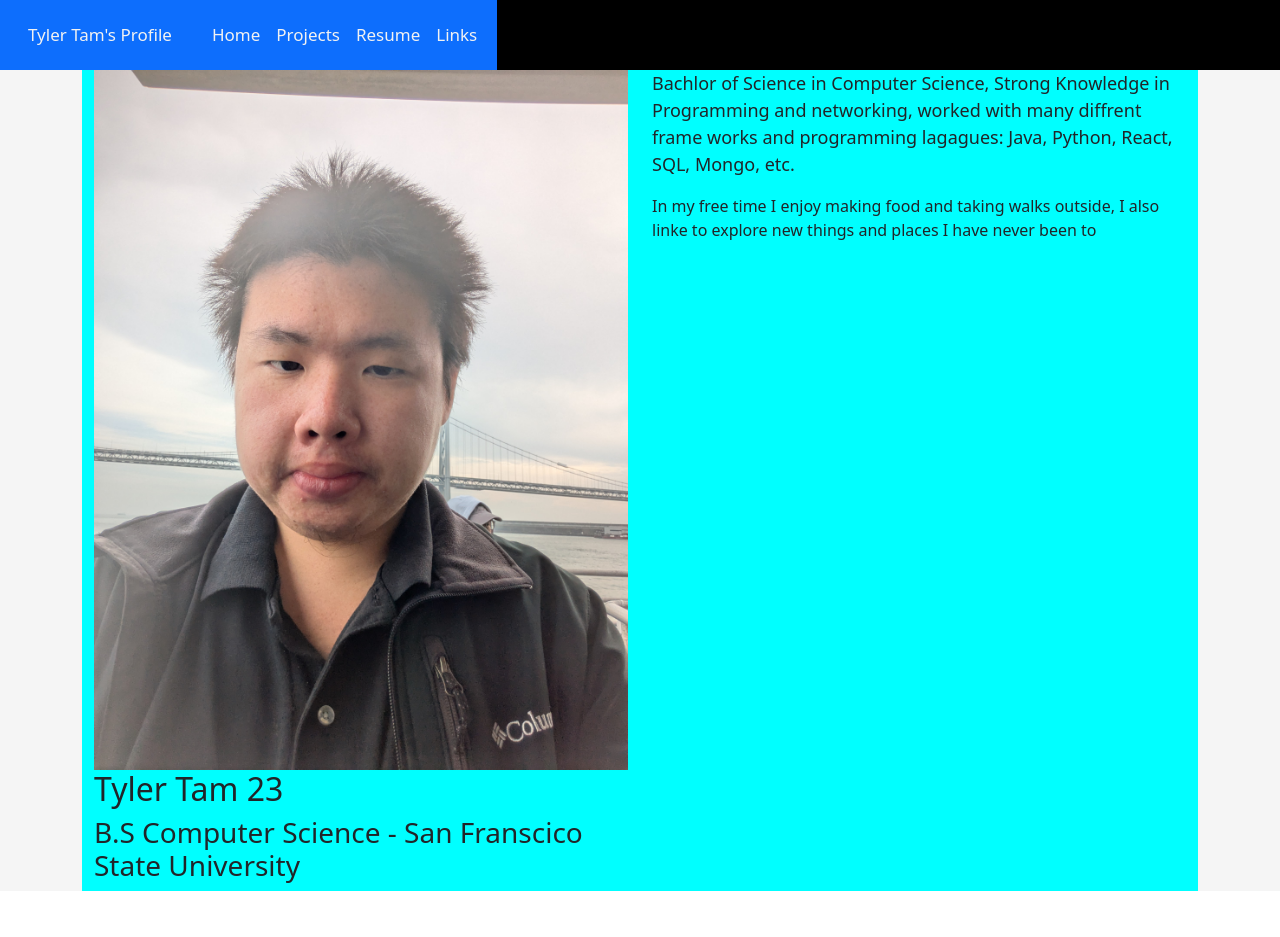
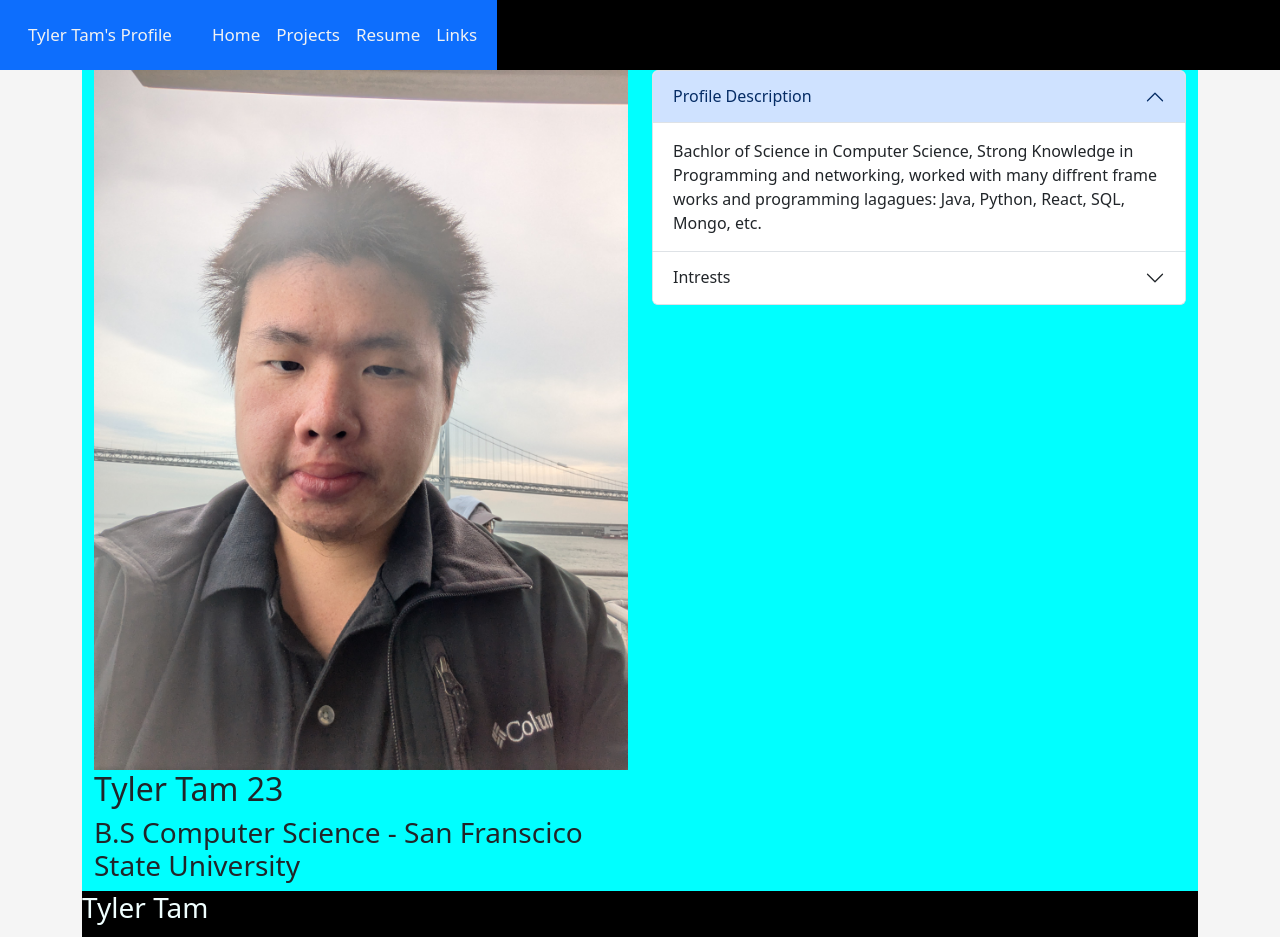
Before and after one commit to tytamz2/profile-site, a React (Create React App) app in the folder frontend/: page / in a window 1280 px wide. Shown: the top 937 px of the page. Before the commit the page ends 891 px from the top, so only its background shows below. Built offline with nearby package versions, Linux system fonts and the light colour scheme.

Commit message:
Added footer and clean up imports

```diff
--- a/frontend/src/componets/Home/Home.js
+++ b/frontend/src/componets/Home/Home.js
@@ -1,11 +1,8 @@
 import React, { useEffect, useState } from 'react';
-import navbar from '../Layout/nav'
-import Button from 'react-bootstrap/Button';
-import Modal from 'react-bootstrap/Modal';
-import Stack from 'react-bootstrap/Stack';
 import Row from 'react-bootstrap/Row';
 import Col from 'react-bootstrap/Col';
 import Container from 'react-bootstrap/esm/Container';
+import Accordion from 'react-bootstrap/Accordion';
 import '../../css/Home.css'
 
 function Home(){
@@ -13,7 +10,7 @@ function Home(){
 
 
     return(
-        <Container className='home'>
+        <Container className='home' fluid="xl">
         <Row>
           <Col>
             <Row>
@@ -27,15 +24,25 @@ function Home(){
           </Col>
           <Col>
             <Row>
-              <p className='profileDesc'>
-                Bachlor of Science in Computer Science, Strong Knowledge in
+            <Accordion defaultActiveKey={['0']} alwaysOpen>
+              <Accordion.Item eventKey="0">
+              <Accordion.Header>Profile Description</Accordion.Header>
+              <Accordion.Body>
+              Bachlor of Science in Computer Science, Strong Knowledge in
                 Programming and networking, worked with many diffrent frame works and
                 programming lagagues: Java, Python, React, SQL, Mongo, etc.
-              </p>
-              <p className='intrests'>
+              </Accordion.Body>
+              </Accordion.Item>
+              <Accordion.Item eventKey="1">
+              <Accordion.Header>Intrests</Accordion.Header>
+              <Accordion.Body>
                 In my free time I enjoy making food and taking walks outside,
                 I also linke to explore new things and places I have never been to
-              </p>
+                before
+              </Accordion.Body>
+              </Accordion.Item>
+            </Accordion>
+
             </Row>
           </Col>
           </Row>
--- a/frontend/src/componets/Layout/layout.js
+++ b/frontend/src/componets/Layout/layout.js
@@ -1,6 +1,6 @@
 import React from 'react';
 import Nav from './nav';
-import cfooter from './cfooter'
+import SiteFooter from './siteFooter'
 import Container from 'react-bootstrap/Container';
 import { Outlet } from 'react-router-dom';
 
@@ -8,10 +8,10 @@ function Layout(){
     return(
         <div>
             <Nav/>
-            <Container>
+            <Container fluid='xl'>
                 {}
                 <Outlet/>
-                <cfooter/>
+                <SiteFooter/>
             </Container>
         </div>
     )
--- a/frontend/src/componets/Layout/nav.js
+++ b/frontend/src/componets/Layout/nav.js
@@ -2,9 +2,6 @@ import React from 'react';
 import Container from 'react-bootstrap/Container';
 import Nav from 'react-bootstrap/Nav';
 import Navbar from 'react-bootstrap/Navbar';
-import Offcanvas from 'react-bootstrap/Offcanvas';
-import Dropdown from 'react-bootstrap/Dropdown';
-
 function nav(){
 
 
--- /dev/null
+++ b/frontend/src/componets/Layout/siteFooter.js
@@ -0,0 +1,15 @@
+import React from 'react';
+import '../../css/Footer.css'
+
+function siteFooter(){
+
+    return(
+
+        <footer className='foot'>
+            <h3>Tyler Tam</h3>
+            <p>©2025</p>
+        </footer>
+    );
+}
+
+export default siteFooter
--- a/frontend/src/componets/Links/Links.js
+++ b/frontend/src/componets/Links/Links.js
@@ -1,11 +1,6 @@
 import React, { useEffect, useState } from 'react';
-import Button from 'react-bootstrap/Button';
-import Modal from 'react-bootstrap/Modal';
-import Stack from 'react-bootstrap/Stack';
 import Row from 'react-bootstrap/Row';
-import Col from 'react-bootstrap/Col';
 import Container from 'react-bootstrap/esm/Container';
-import { Link } from "@react-email/components";
 import '../../css/Links.css'
 
 function Links(){
--- a/frontend/src/componets/Projects/Projects.js
+++ b/frontend/src/componets/Projects/Projects.js
@@ -1,7 +1,4 @@
 import React, { useEffect, useState } from 'react';
-import Button from 'react-bootstrap/Button';
-import Modal from 'react-bootstrap/Modal';
-import Stack from 'react-bootstrap/Stack';
 import Row from 'react-bootstrap/Row';
 import Col from 'react-bootstrap/Col';
 import Container from 'react-bootstrap/esm/Container';
@@ -14,7 +11,7 @@ function Projects(){
         <div className='project'>
             <h1>Programming Projects</h1>
 
-            <Container className='prj'>
+            <Container className='prj' fluid>
                 <Row>
                     <Col className='col1'>
                         <Row>
--- a/frontend/src/css/Footer.css
+++ b/frontend/src/css/Footer.css
@@ -1,3 +1,6 @@
 .foot{
-    background-color: black
+    background-color: black;
+    color: azure;
+
+
 }
--- a/frontend/src/css/Home.css
+++ b/frontend/src/css/Home.css
@@ -14,3 +14,17 @@
 .profileDesc{
     font-size: large;
 }
+
+.container {
+    max-width: '100%'
+}
+
+.profileDesc{
+    border-style: inset;
+    border-color: black;
+}
+
+.intrests{
+    border-style: inset;
+    border-color: black;
+}
--- a/frontend/src/css/Links.css
+++ b/frontend/src/css/Links.css
@@ -1,6 +1,7 @@
 .contactLink{
     background-color: aqua;
     border-style: inset;
+    width: 100%;
 }
 
 .email{
--- a/frontend/src/css/Projects.css
+++ b/frontend/src/css/Projects.css
@@ -30,4 +30,5 @@
 
 #root{
     background-color: whitesmoke;
+    width: 100%;
 }
```
